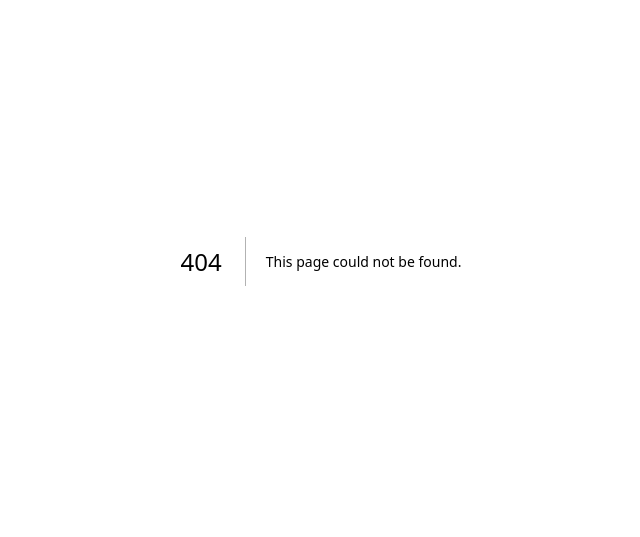
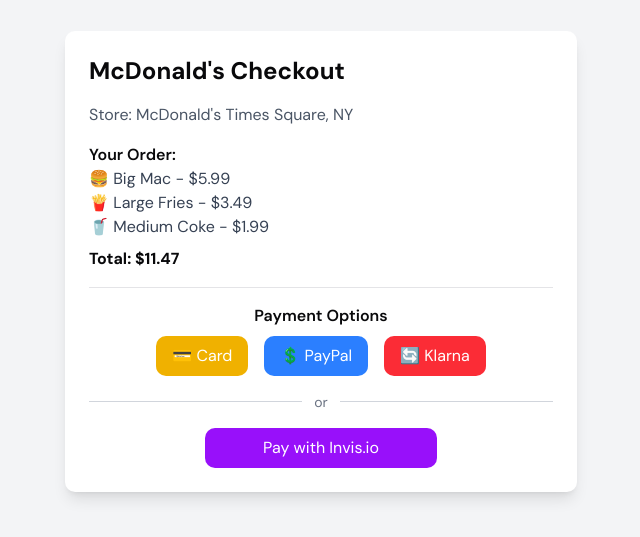
Before and after one commit to mislam77/Hack-Knight-Spring-2025, a Next.js app in the folder client/: page /simulation-test in a window 1280 px wide. Before the commit this address had no page. Shown: the part 139-676 px from the top of the page, without its empty margins (319-959 px from the left). Built offline with nearby package versions, Linux system fonts and the light colour scheme; no server answers.

Commit message:
New: Simulation Test page (Temporary)

```diff
--- /dev/null
+++ b/client/src/app/simulation-test/page.tsx
@@ -0,0 +1,109 @@
+"use client";
+
+import React, { useState } from 'react';
+import { FIREBASE_DB } from '../../../firebase/clientApp';
+import { collection, addDoc, GeoPoint } from 'firebase/firestore';
+
+const storeLocation = { lat: 40.710741, lng: -73.793364 };
+
+const CheckoutPage: React.FC = () => {
+    const [message, setMessage] = useState('');
+
+    const handlePayment = async () => {
+        try {
+            navigator.geolocation.getCurrentPosition(async (position) => {
+                const userLocation = {
+                    lat: position.coords.latitude,
+                    lng: position.coords.longitude,
+                };
+
+                const distance = getDistance(userLocation, storeLocation);
+                const maxDistance = 0.1; // 100 meters
+
+                if (distance <= maxDistance) {
+                    await addDoc(collection(FIREBASE_DB, 'transactions'), {
+                        userId: 'exampleUserId',
+                        storeId: 'exampleStoreId',
+                        amount: 11.47,
+                        currency: 'USD',
+                        storeName: "McDonald's Times Square, NY",
+                        storeLocation: new GeoPoint(storeLocation.lat, storeLocation.lng),
+                        userLocation: new GeoPoint(userLocation.lat, userLocation.lng),
+                        items: [
+                            { itemName: 'Big Mac', quantity: 1, price: 5.99 },
+                            { itemName: 'Large Fries', quantity: 1, price: 3.49 },
+                            { itemName: 'Medium Coke', quantity: 1, price: 1.99 },
+                        ],
+                        createdAt: new Date(),
+                        status: 'success',
+                    });
+                    setMessage('Transaction successful!');
+                } else {
+                    setMessage('Transaction failed: You are not within the store premises.');
+                }
+            });
+        } catch (error) {
+            console.error('Error during payment:', error);
+            setMessage('Transaction failed.');
+        }
+    };
+
+    const getDistance = (loc1, loc2) => {
+        const toRad = (value) => (value * Math.PI) / 180;
+        const R = 6371; // Radius of Earth in km
+        const dLat = toRad(loc2.lat - loc1.lat);
+        const dLng = toRad(loc2.lng - loc1.lng);
+        const a =
+            Math.sin(dLat / 2) * Math.sin(dLat / 2) +
+            Math.cos(toRad(loc1.lat)) * Math.cos(toRad(loc2.lat)) *
+            Math.sin(dLng / 2) * Math.sin(dLng / 2);
+        const c = 2 * Math.atan2(Math.sqrt(a), Math.sqrt(1 - a));
+        return R * c;
+    };
+
+    return (
+        <div className="flex flex-col items-center justify-center min-h-screen bg-gray-100 p-6">
+            <div className="w-full max-w-lg bg-white shadow-lg rounded-lg p-6">
+                <h1 className="text-2xl font-bold mb-4">McDonald's Checkout</h1>
+                <p className="text-gray-600 mb-4">Store: McDonald's Times Square, NY</p>
+
+                <div className="border-b pb-4 mb-4">
+                    <p className="font-semibold">Your Order:</p>
+                    <ul className="text-gray-700">
+                        <li>🍔 Big Mac - $5.99</li>
+                        <li>🍟 Large Fries - $3.49</li>
+                        <li>🥤 Medium Coke - $1.99</li>
+                    </ul>
+                    <p className="font-bold mt-2">Total: $11.47</p>
+                </div>
+
+                <div className="mb-4 text-center">
+                    <p className="font-semibold">Payment Options</p>
+                    <div className="flex justify-center space-x-4 mt-2">
+                        <button className="bg-yellow-500 text-white px-4 py-2 rounded-lg">💳 Card</button>
+                        <button className="bg-blue-500 text-white px-4 py-2 rounded-lg">💲 PayPal</button>
+                        <button className="bg-red-500 text-white px-4 py-2 rounded-lg">🔄 Klarna</button>
+                    </div>
+                </div>
+
+                <div className="flex items-center my-4">
+                    <div className="flex-1 border-t border-gray-300"></div>
+                    <span className="px-3 text-sm text-gray-500">or</span>
+                    <div className="flex-1 border-t border-gray-300"></div>
+                </div>
+
+                <div className="mt-4 flex justify-center">
+                    <button
+                        onClick={handlePayment}
+                        className="w-1/2 bg-purple-600 text-white py-2 rounded-lg hover:bg-purple-700">
+                        Pay with Invis.io
+                    </button>
+                </div>
+
+                {message && <p className="mt-4 text-center text-red-500">{message}</p>}
+            </div>
+        </div>
+    );
+};
+
+export default CheckoutPage;
```
